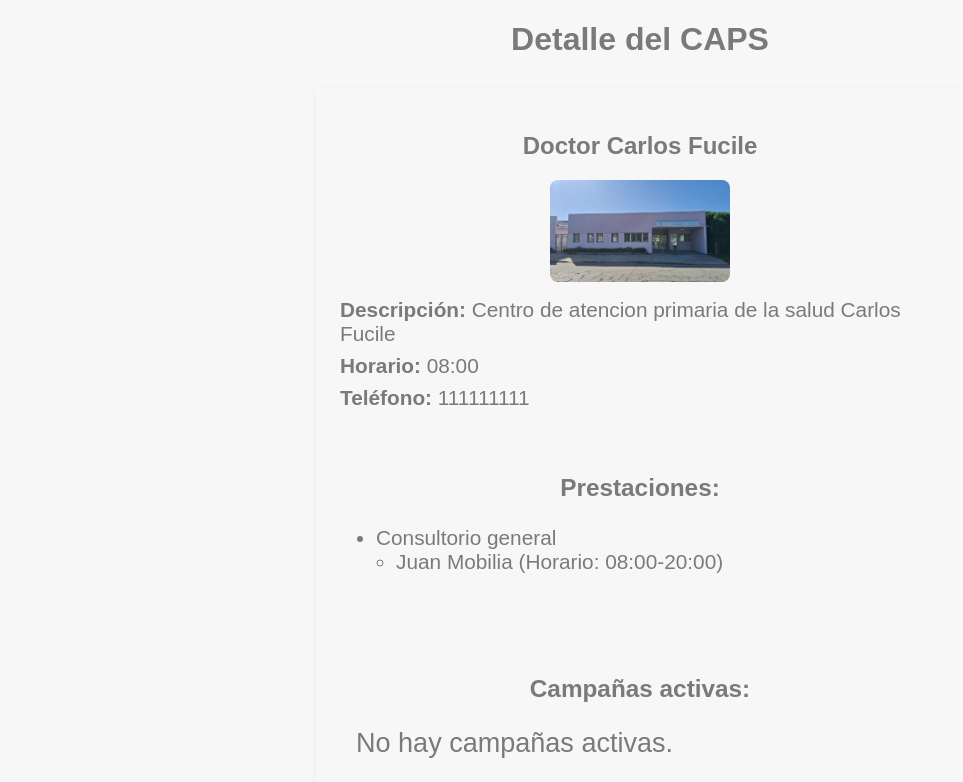
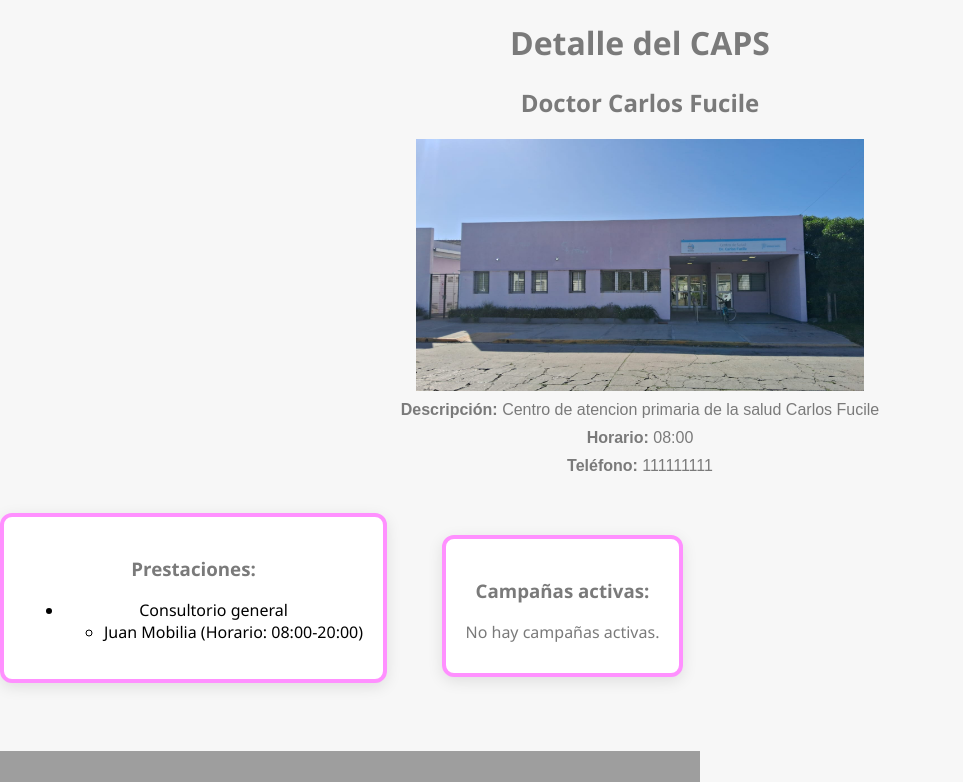
Before and after one commit to jolareka/Municipalidad-Necochea-Caps, a PHP site: page /Municipalidad-Necochea-Caps/php/general/mostrarCap.php?id_caps=1 in a window 1280 px wide. Shown: the top 782 px of the page, without its empty margins (0-963 px from the left). Run offline with PHP 8.4, Linux system fonts and the light colour scheme; the visitor is signed in with stand-in values (Sample User, id 1); data comes from the database, SQL or seed files in the repository; data that the repository does not hold is empty; a map, chart or similar area stays blank; some libraries are stand-ins or nearby versions; grey boxes are pictures that could not be loaded.

Commit message:
-{lj
ñknp

```diff
--- a/css/mostrarCap.css
+++ b/css/mostrarCap.css
@@ -5,54 +5,77 @@ body {
     padding: 0;
 }
 
-.cap-item {
-    box-shadow: 0 2px 8px rgba(159, 132, 132, 0.08);
-    margin: 30px auto;
-    max-width: 600px;
-    padding: 24px;
+#map {
+  display: flex;
+  margin: 20px auto;
+  max-width: 700px;
+
+}
+img
+{
+width: 35%;
+height: 35%;
+    display: block;
+    margin: 0 auto;
+}
+h1,h2,h3 {
+    color: #7a7a7a;
+    text-align: center;
+    font-family: 'Segoe UI', Tahoma, Geneva, Verdana, sans-serif;
+}
+p {
+    color: #7a7a7a;
+    text-align: center;
+    margin: 10px 0;
+}
+.footer {
+  color: #f0f4f8;
+  background-color: #670066;
+  text-align: center;
+  padding: 20px;
+  font-family: 'Segoe UI', Tahoma, Geneva, Verdana, sans-serif;
 }
 
-.cap-img {
-    display: block;
-    margin: 0 auto 16px auto;
-    max-width: 180px;
-    border-radius: 8px;
-}
-
-h1, h2, h3 {
-    color: #7A7A7A;
+.prestaciones {
+max-width: 700px;
+ max-width: 500px;
+  background-color: #fff;
+  border-radius: 12px;
+  box-shadow: 0 4px 15px rgba(0, 0, 0, 0.1);
+  padding: 20px;
+  list-style: none;
+  font-family: 'Segoe UI', Tahoma, Geneva, Verdana, sans-serif;
+  border: 4px solid #ff90ff;
+  transition: transform 0.3s ease, box-shadow 0.3s ease;
+  display: inline-block;
+  grid-template-columns: repeat(4, 1fr);
 text-align: center;
 }
 
-p {
-    color: #7A7A7A;
-    font-size: 1.3em;
-    margin: 8px 0;
+.prestaciones:hover {
+  transform: translateY(-5px);
+  box-shadow: 0 6px 20px rgba(0, 0, 0, 0.15);
 }
-
-.prestaciones, .campanias {
-    font-size: 1.3em;
-    color: #7A7A7A;
-
-    margin-top: 24px;
-    border-radius: 6px;
-    padding: 16px;
+.campanias
+{
+max-width: 700px;
+    max-width: 500px;
+  background-color: #fff;
+  border-radius: 12px;
+  box-shadow: 0 4px 15px rgba(0, 0, 0, 0.1);
+  padding: 20px;
+  list-style: none;
+  font-family: 'Segoe UI', Tahoma, Geneva, Verdana, sans-serif;
+  border: 4px solid #ff90ff;
+  transition: transform 0.3s ease, box-shadow 0.3s ease;
+    display: inline-block;
+    grid-template-columns: repeat(4, 1fr);
+    margin: 50px
 }
-
-ul {
-    padding-left: 20px;
+.campanias:hover {
+  transform: translateY(-5px);
+  box-shadow: 0 6px 20px rgba(0, 0, 0, 0.15);
 }
-
-.camp-img {
-    border-radius: 6px;
-    margin-bottom: 8px;
-}
-.footer
-{
-    color: #f0f4f8;
-background-color: #670066;
-}
-
 /* Media query para tablets */
 @media (max-width: 768px) {
   .cap-item {
@@ -61,11 +84,13 @@ background-color: #670066;
   }
 
   .cap-img {
-        max-width: 150px; /* Ajusta el tamaño de la imagen */
+    max-width: 150px;
   }
 
-    p, .prestaciones, .campanias {
-        font-size: 1.1em; /* Reduce el tamaño de la fuente */
+  p,
+  .prestaciones,
+  .campanias {
+    font-size: 1.1em;
   }
 }
 
@@ -77,14 +102,16 @@ background-color: #670066;
   }
 
   .cap-img {
-        max-width: 120px; /* Ajusta aún más el tamaño de la imagen */
+    max-width: 120px;
   }
 
-    p, .prestaciones, .campanias {
-        font-size: 1em; /* Reduce aún más el tamaño de la fuente */
+  p,
+  .prestaciones,
+  .campanias {
+    font-size: 1em;
   }
 
   ul {
-        padding-left: 10px; /* Reduce el padding de la lista */
+    padding-left: 10px;
   }
 }
--- a/css/navegador.css
+++ b/css/navegador.css
@@ -167,7 +167,12 @@ html {
     font-size: 16px;
     list-style: none;
     border: 2px solid #ff90ff; /* Borde del menú */
+    box-shadow: 0 2px 7px #670066;
     border-radius:10px;
+transition: transform 0.3s ease, box-shadow 0.3s ease;
+  display: inline-block;
+  grid-template-columns: repeat(4, 1fr);
+  cursor: pointer;
 }
 .navbar a:hover {
 color: #7a7a7a; /* Color al pasar el mouse */
```
Also changed, not shown: css/panelAdmin.css (+22 -1 lines), css/principal.css (+17 -21 lines), imagen.png (added). Lines whose indentation alone changed are shown as unchanged.
